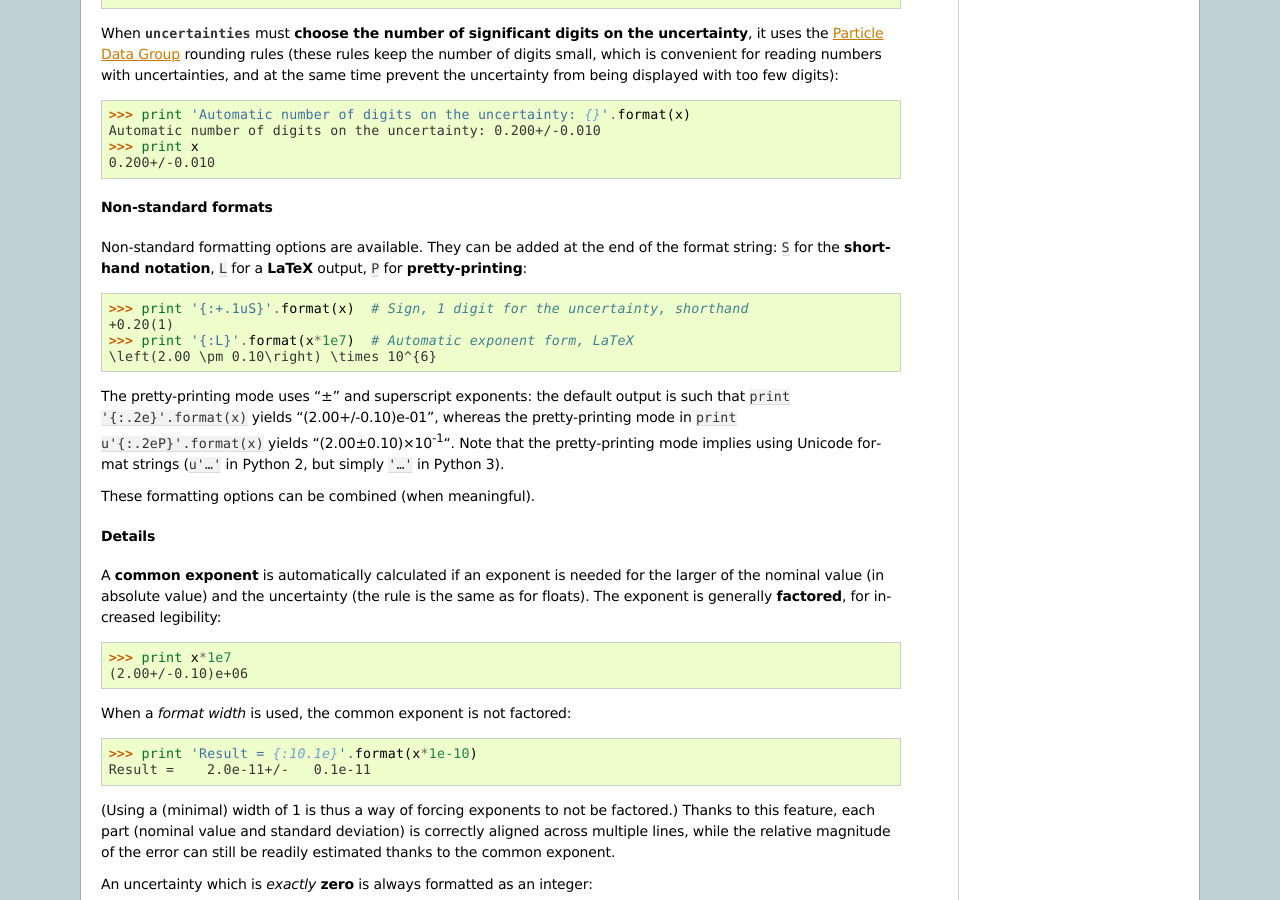
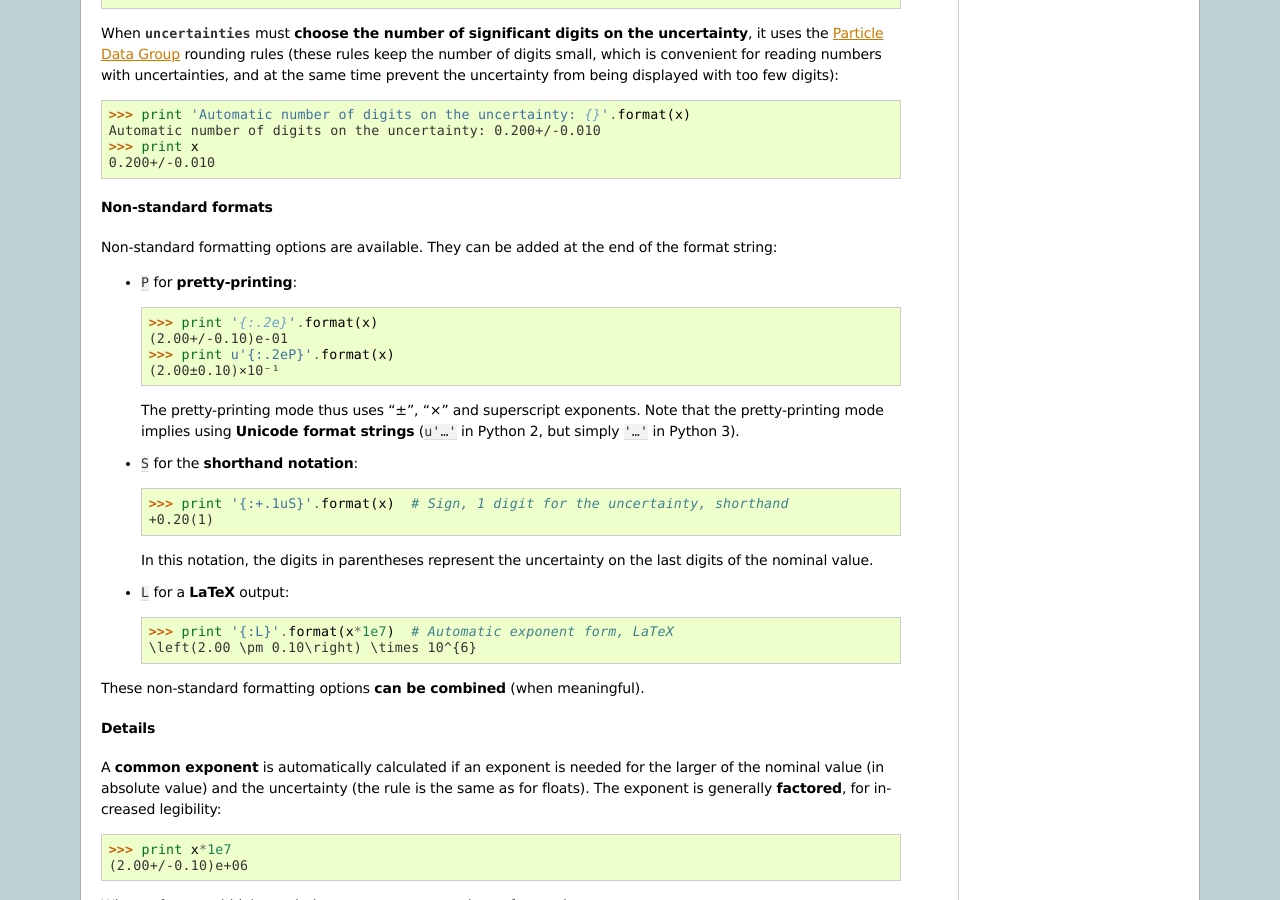
Before and after one commit to lmfit/uncertainties, a Sphinx documentation site: the page built from doc/user_guide.rst, in a window 1280 px wide and 900 px high, scrolled down 5845 px. Built offline with Sphinx 7.4.7, drawn with Linux system fonts in a browser that asks for light colours; pages that are not in the unit, such as notebooks, are missing from menus; the version number could not be read and is left out.

Commit message:
Clearer description of custom printing format.

```diff
--- a/doc/user_guide.rst
+++ b/doc/user_guide.rst
@@ -461,22 +461,34 @@ Non-standard formats
 .. Options:
 
 Non-standard formatting options are available. They can be added at
-the end of the format string: ``S`` for the **shorthand notation**,
-``L`` for a **LaTeX** output, ``P`` for **pretty-printing**:
+the end of the format string:
 
->>> print '{:+.1uS}'.format(x)  # Sign, 1 digit for the uncertainty, shorthand
-+0.20(1)
->>> print '{:L}'.format(x*1e7)  # Automatic exponent form, LaTeX
-\left(2.00 \pm 0.10\right) \times 10^{6}
+- ``P`` for **pretty-printing**:
 
-The pretty-printing mode uses "±" and superscript exponents: the
-default output is such that ``print '{:.2e}'.format(x)`` yields
-"(2.00+/-0.10)e-01", whereas the pretty-printing mode in ``print
-u'{:.2eP}'.format(x)`` yields "(2.00±0.10)×10\ :sup:`-1`\ ". Note that
-the pretty-printing mode implies using Unicode format strings
-(``u'…'`` in Python 2, but simply ``'…'`` in Python 3).
+  >>> print '{:.2e}'.format(x)
+  (2.00+/-0.10)e-01
+  >>> print u'{:.2eP}'.format(x)
+  (2.00±0.10)×10⁻¹
 
-These formatting options can be combined (when meaningful).
+  The pretty-printing mode thus uses "±", "×" and superscript
+  exponents. Note that the pretty-printing mode implies using
+  **Unicode format strings** (``u'…'`` in Python 2, but simply ``'…'``
+  in Python 3).
+
+- ``S`` for the **shorthand notation**:
+
+  >>> print '{:+.1uS}'.format(x)  # Sign, 1 digit for the uncertainty, shorthand
+  +0.20(1)
+
+  In this notation, the digits in parentheses represent the
+  uncertainty on the last digits of the nominal value.
+
+- ``L`` for a **LaTeX** output:
+
+  >>> print '{:L}'.format(x*1e7)  # Automatic exponent form, LaTeX
+  \left(2.00 \pm 0.10\right) \times 10^{6}
+
+These non-standard formatting options **can be combined** (when meaningful).
 
 Details
 ^^^^^^^
```
